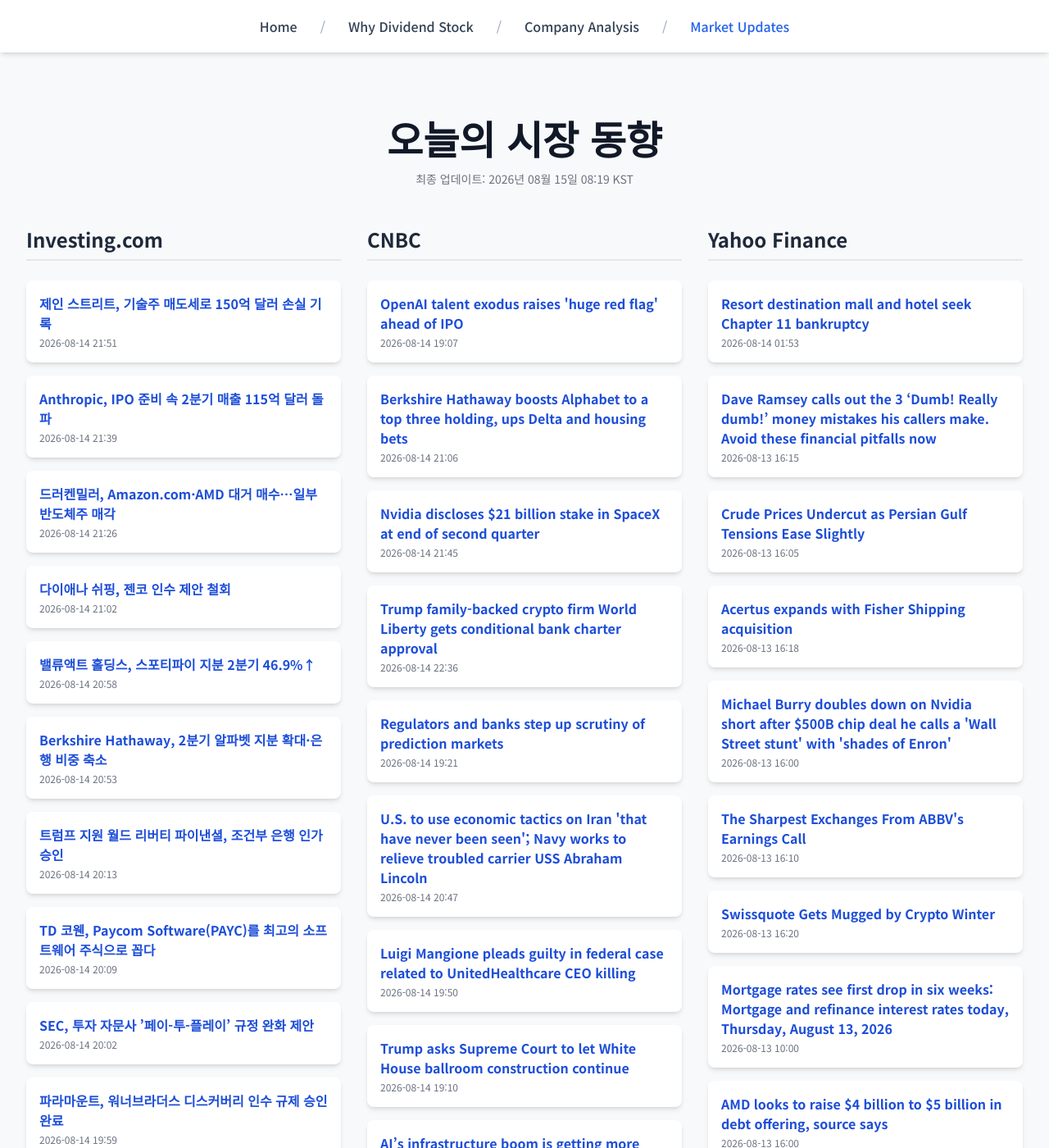
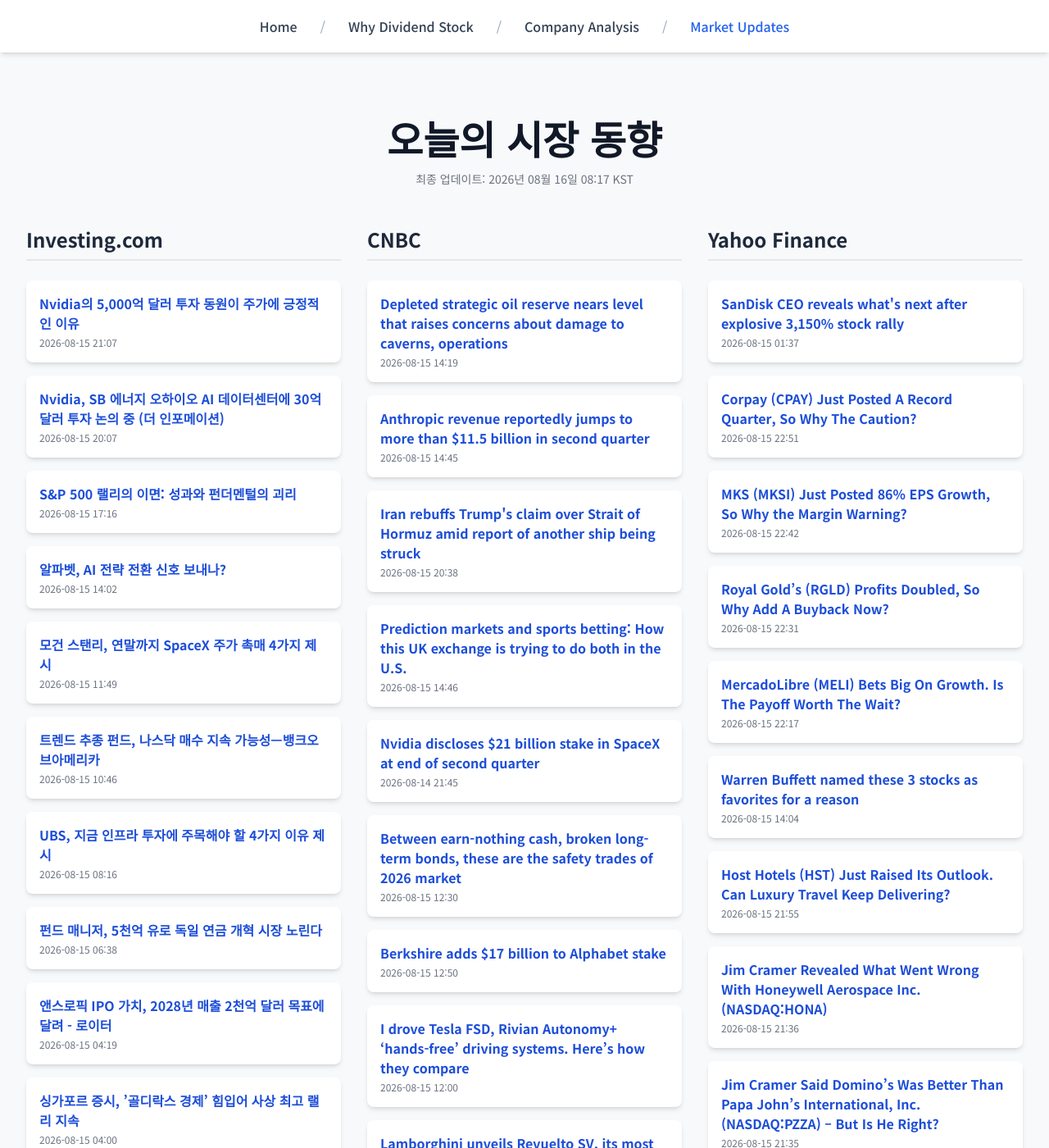
Before and after one commit to Kay-Hwang/my-company-analysis, a Jekyll site: the page built from market-updates.html, in a window 1280 px wide and 1400 px high. Shown: the whole window at 82% size. Built offline with Jekyll 4.4.1, drawn with Linux system fonts in a browser that asks for light colours; nearby versions of some CDN libraries; a script that is not in the unit is left out; some of the changed text lies outside the part shown.

Commit message:
Update daily data

```diff
--- a/_data/latest_data.json
+++ b/_data/latest_data.json
@@ -1,80 +1,92 @@
 {
-  "lastUpdated": "2026년 08월 15일 08:19 KST",
+  "lastUpdated": "2026년 08월 16일 08:17 KST",
   "news": {
     "investing": [
       {
-        "title": "제인 스트리트, 기술주 매도세로 150억 달러 손실 기록",
-        "link": "https://kr.investing.com/news/stock-market-news/article-2063171",
-        "pubDate": "2026-08-14 21:51:08",
-        "summary": "제인 스트리트, 기술주 매도세로 150억 달러 손실 기록"
+        "title": "Nvidia의 5,000억 달러 투자 동원이 주가에 긍정적인 이유",
+        "link": "https://kr.investing.com/news/stock-market-news/article-2063421",
+        "pubDate": "2026-08-15 21:07:11",
+        "summary": "Nvidia의 5,000억 달러 투자 동원이 주가에 긍정적인 이유"
       },
       {
-        "title": "Anthropic, IPO 준비 속 2분기 매출 115억 달러 돌파",
-        "link": "https://kr.investing.com/news/stock-market-news/article-2063156",
-        "pubDate": "2026-08-14 21:39:38",
-        "summary": "Anthropic, IPO 준비 속 2분기 매출 115억 달러 돌파"
+        "title": "Nvidia, SB 에너지 오하이오 AI 데이터센터에 30억 달러 투자 논의 중 (더 인포메이션)",
+        "link": "https://kr.investing.com/news/stock-market-news/article-2063417",
+        "pubDate": "2026-08-15 20:07:24",
+        "summary": "Nvidia, SB 에너지 오하이오 AI 데이터센터에 30억 달러 투자 논의 중 (더 인포메이션)"
       },
       {
-        "title": "드러켄밀러, Amazon.com·AMD 대거 매수…일부 반도체주 매각",
-        "link": "https://kr.investing.com/news/stock-market-news/article-2063148",
-        "pubDate": "2026-08-14 21:26:38",
-        "summary": "드러켄밀러, Amazon.com·AMD 대거 매수…일부 반도체주 매각"
+        "title": "S&P 500 랠리의 이면: 성과와 펀더멘털의 괴리",
+        "link": "https://kr.investing.com/news/stock-market-news/article-2063393",
+        "pubDate": "2026-08-15 17:16:30",
+        "summary": "S&P 500 랠리의 이면: 성과와 펀더멘털의 괴리"
       },
       {
-        "title": "다이애나 쉬핑, 젠코 인수 제안 철회",
-        "link": "https://kr.investing.com/news/stock-market-news/article-93CH-2063124",
-        "pubDate": "2026-08-14 21:02:02",
-        "summary": "다이애나 쉬핑, 젠코 인수 제안 철회"
+        "title": "알파벳, AI 전략 전환 신호 보내나?",
+        "link": "https://kr.investing.com/news/stock-market-news/article-2063366",
+        "pubDate": "2026-08-15 14:02:13",
+        "summary": "알파벳, AI 전략 전환 신호 보내나?"
       },
       {
-        "title": "밸류액트 홀딩스, 스포티파이 지분 2분기 46.9%↑",
-        "link": "https://kr.investing.com/news/stock-market-news/article-93CH-2063121",
-        "pubDate": "2026-08-14 20:58:29",
-        "summary": "밸류액트 홀딩스, 스포티파이 지분 2분기 46.9%↑"
+        "title": "모건 스탠리, 연말까지 SpaceX 주가 촉매 4가지 제시",
+        "link": "https://kr.investing.com/news/stock-market-news/article-2063355",
+        "pubDate": "2026-08-15 11:49:49",
+        "summary": "모건 스탠리, 연말까지 SpaceX 주가 촉매 4가지 제시"
       },
       {
-        "title": "Berkshire Hathaway, 2분기 알파벳 지분 확대·은행 비중 축소",
-        "link": "https://kr.investing.com/news/stock-market-news/article-2063120",
-        "pubDate": "2026-08-14 20:53:58",
-        "summary": "Berkshire Hathaway, 2분기 알파벳 지분 확대·은행 비중 축소"
+        "title": "트렌드 추종 펀드, 나스닥 매수 지속 가능성—뱅크오브아메리카",
+        "link": "https://kr.investing.com/news/stock-market-news/article-2063343",
+        "pubDate": "2026-08-15 10:46:27",
+        "summary": "트렌드 추종 펀드, 나스닥 매수 지속 가능성—뱅크오브아메리카"
       },
       {
-        "title": "트럼프 지원 월드 리버티 파이낸셜, 조건부 은행 인가 승인",
-        "link": "https://kr.investing.com/news/stock-market-news/article-93CH-2063089",
-        "pubDate": "2026-08-14 20:13:27",
-        "summary": "트럼프 지원 월드 리버티 파이낸셜, 조건부 은행 인가 승인"
+        "title": "UBS, 지금 인프라 투자에 주목해야 할 4가지 이유 제시",
+        "link": "https://kr.investing.com/news/stock-market-news/article-2063331",
+        "pubDate": "2026-08-15 08:16:29",
+        "summary": "UBS, 지금 인프라 투자에 주목해야 할 4가지 이유 제시"
       },
       {
-        "title": "TD 코웬, Paycom Software(PAYC)를 최고의 소프트웨어 주식으로 꼽다",
-        "link": "https://kr.investing.com/news/stock-market-news/article-93CH-2063086",
-        "pubDate": "2026-08-14 20:09:10",
-        "summary": "TD 코웬, Paycom Software(PAYC)를 최고의 소프트웨어 주식으로 꼽다"
+        "title": "펀드 매니저, 5천억 유로 독일 연금 개혁 시장 노린다",
+        "link": "https://kr.investing.com/news/stock-market-news/article-2063324",
+        "pubDate": "2026-08-15 06:38:07",
+        "summary": "펀드 매니저, 5천억 유로 독일 연금 개혁 시장 노린다"
       },
       {
-        "title": "SEC, 투자 자문사 ’페이-투-플레이’ 규정 완화 제안",
-        "link": "https://kr.investing.com/news/stock-market-news/article-93CH-2063081",
-        "pubDate": "2026-08-14 20:02:12",
-        "summary": "SEC, 투자 자문사 ’페이-투-플레이’ 규정 완화 제안"
+        "title": "앤스로픽 IPO 가치, 2028년 매출 2천억 달러 목표에 달려 - 로이터",
+        "link": "https://kr.investing.com/news/stock-market-news/article-2063303",
+        "pubDate": "2026-08-15 04:19:30",
+        "summary": "앤스로픽 IPO 가치, 2028년 매출 2천억 달러 목표에 달려 - 로이터"
       },
       {
-        "title": "파라마운트, 워너브라더스 디스커버리 인수 규제 승인 완료",
-        "link": "https://kr.investing.com/news/stock-market-news/article-2063080",
-        "pubDate": "2026-08-14 19:59:45",
-        "summary": "파라마운트, 워너브라더스 디스커버리 인수 규제 승인 완료"
+        "title": "싱가포르 증시, ’골디락스 경제’ 힘입어 사상 최고 랠리 지속",
+        "link": "https://kr.investing.com/news/stock-market-news/article-2063296",
+        "pubDate": "2026-08-15 04:00:06",
+        "summary": "싱가포르 증시, ’골디락스 경제’ 힘입어 사상 최고 랠리 지속"
       }
     ],
     "cnbc": [
       {
-        "title": "OpenAI talent exodus raises 'huge red flag' ahead of IPO",
-        "link": "https://www.cnbc.com/2026/08/14/open-ai-ipo-red-flag.html",
-        "pubDate": "Fri, 14 Aug 2026 19:07:11 GMT",
-        "summary": "OpenAI's C-suite turnover gives investors another reason for concern as the company pushes toward a mammoth IPO."
+        "title": "Depleted strategic oil reserve nears level that raises concerns about damage to caverns, operations",
+        "link": "https://www.cnbc.com/2026/08/15/strategic-petroleum-reserve-spr-oil-iran-war-caverns.html",
+        "pubDate": "Sat, 15 Aug 2026 14:19:35 GMT",
+        "summary": "The rapid drawdown of the U.S. Strategic Petroleum Reserve could damage the caverns that store the oil, experts warn."
       },
       {
-        "title": "Berkshire Hathaway boosts Alphabet to a top three holding, ups Delta and housing bets",
-        "link": "https://www.cnbc.com/2026/08/14/berkshire-hathaway-boosts-alphabet-to-a-top-three-holding-ups-delta-and-housing-bets.html",
-        "pubDate": "Fri, 14 Aug 2026 21:06:48 GMT",
-        "summary": "Berkshire owned about 106 million shares in the parent of Google, worth $37.9 billion at the end of June, according to a regulatory filing released Friday."
+        "title": "Anthropic revenue reportedly jumps to more than $11.5 billion in second quarter",
+        "link": "https://www.cnbc.com/2026/08/15/anthropic-revenue-jumps-to-over-11point5-billion-in-q2-report.html",
+        "pubDate": "Sat, 15 Aug 2026 14:45:31 GMT",
+        "summary": "The jump in revenue underscores the rapid growth of the Claude chatbot maker as it prepares for a potential blockbuster initial public offering."
+      },
+      {
+        "title": "Iran rebuffs Trump's claim over Strait of Hormuz amid report of another ship being struck",
+        "link": "https://www.cnbc.com/2026/08/15/iran-rebuffs-trumps-claim-over-hormuz-amid-report-of-ship-strike.html",
+        "pubDate": "Sat, 15 Aug 2026 20:38:29 GMT",
+        "summary": "Iran's deputy foreign minister says Hormuz \"will remain Iranian\" after Trump's claim that the waterway would soon become U.S. territory."
+      },
+      {
+        "title": "Prediction markets and sports betting: How this UK exchange is trying to do both in the U.S.",
+        "link": "https://www.cnbc.com/2026/08/15/prediction-markets-and-sports-betting-how-this-uk-exchange-is-trying-to-do-both-in-the-us.html",
+        "pubDate": "Sat, 15 Aug 2026 14:46:43 GMT",
+        "summary": "Smarkets is entering the U.S. prediction market race but also applying to run as a sportsbook within states amid regulatory uncertainty at the federal level."
       },
       {
         "title": "Nvidia discloses $21 billion stake in SpaceX at end of second quarter",
@@ -83,108 +95,96 @@
         "summary": "Nvidia's stake in SpaceX, which came through an investment in xAI, was worth about $21 billion at the end of the second quarter."
       },
       {
-        "title": "Trump family-backed crypto firm World Liberty gets conditional bank charter approval",
-        "link": "https://www.cnbc.com/2026/08/14/world-liberty-trump-occ-bank-charter-stablecoin.html",
-        "pubDate": "Fri, 14 Aug 2026 22:36:37 GMT",
-        "summary": "The OCC conditionally approved World Liberty Trust Co.’s national trust bank charter. That would allow the Trump family-backed firm to issue stablecoins."
+        "title": "Between earn-nothing cash, broken long-term bonds, these are the safety trades of 2026 market",
+        "link": "https://www.cnbc.com/2026/08/15/cash-money-market-funds-bonds.html",
+        "pubDate": "Sat, 15 Aug 2026 12:30:01 GMT",
+        "summary": "Investors have flocked to short-term investments like ultra-short bond funds in anticipation of a stock market correction and with long-term bonds broken."
       },
       {
-        "title": "Regulators and banks step up scrutiny of prediction markets",
-        "link": "https://www.cnbc.com/2026/08/14/prediction-markets-scrutiny-mounts-from-regulators-and-banks.html",
-        "pubDate": "Fri, 14 Aug 2026 19:21:49 GMT",
-        "summary": "The CFTC is reviewing prediction betting platforms' so-called mention markets, people familiar with the matter confirmed to CNBC."
+        "title": "Berkshire adds $17 billion to Alphabet stake",
+        "link": "https://www.cnbc.com/2026/08/15/berkshire-adds-17-billion-to-alphabet-stake.html",
+        "pubDate": "Sat, 15 Aug 2026 12:50:41 GMT",
+        "summary": "Google parent Alphabet is now the third largest holding in Berkshire Hathaway's equity portfolio."
       },
       {
-        "title": "U.S. to use economic tactics on Iran 'that have never been seen'; Navy works to relieve troubled carrier USS Abraham Lincoln",
-        "link": "https://www.cnbc.com/2026/08/14/us-iran-war-trump-hormuz-carrier-abraham-lincoln-george-washington.html",
-        "pubDate": "Fri, 14 Aug 2026 20:47:41 GMT",
-        "summary": "The Trump administration is ratcheting up rhetorical pressure on Iran as the military conflict in Iran appears mired in a strategic stalemate."
+        "title": "I drove Tesla FSD, Rivian Autonomy+ ‘hands-free’ driving systems. Here’s how they compare",
+        "link": "https://www.cnbc.com/2026/08/15/rivian-tesla-self-driving-adas-fsd.html",
+        "pubDate": "Sat, 15 Aug 2026 12:00:01 GMT",
+        "summary": "Rivian is trying to catch up to Tesla's \"hands-free\" capabilities, but with additional safety guardrails that the Elon Musk company doesn't have."
       },
       {
-        "title": "Luigi Mangione pleads guilty in federal case related to UnitedHealthcare CEO killing",
-        "link": "https://www.cnbc.com/2026/08/14/luigi-mangione-pleads-guilty-brian-thompson-killing.html",
-        "pubDate": "Fri, 14 Aug 2026 19:50:11 GMT",
-        "summary": "Mangione's lawyers argue his federal plea bars his prosecution for murder in state court for Brian Thompson's slaying due to New York's double jeopardy law"
+        "title": "Lamborghini unveils Revuelto SV, its most powerful production car ever",
+        "link": "https://www.cnbc.com/2026/08/14/lamborghini-revuelto-sv-hybrid-price.html",
+        "pubDate": "Fri, 14 Aug 2026 18:00:01 GMT",
+        "summary": "Lamborghini's Revuelto SV is a limited-edition V12 hybrid with over 1,050 horsepower, a 2.4-second 0-to-100 kph time and a $741,172 starting price."
       },
       {
-        "title": "Trump asks Supreme Court to let White House ballroom construction continue",
-        "link": "https://www.cnbc.com/2026/08/14/trump-ballroom-supreme-court-white-house.html",
-        "pubDate": "Fri, 14 Aug 2026 19:10:18 GMT",
-        "summary": "President Donald Trump tore down the White House East Wing to make way for the ballroom project."
-      },
-      {
-        "title": "AI’s infrastructure boom is getting more leveraged — and harder to track",
-        "link": "https://www.cnbc.com/2026/08/14/ai-infrastructure-debt-leverage-risks.html",
-        "pubDate": "Fri, 14 Aug 2026 12:03:32 GMT",
-        "summary": "AI’s infrastructure boom is increasingly being funded through bonds, leases and private capital, while leveraged investors add another layer of market risk."
-      },
-      {
-        "title": "New CNBC Generation Lab poll shows almost half of 18- to 34-year-olds see democratic socialism positively",
-        "link": "https://www.cnbc.com/2026/08/13/cnbc-poll-half-of-those-18-to-34-view-democratic-socialism-positively.html",
-        "pubDate": "Fri, 14 Aug 2026 15:22:00 GMT",
-        "summary": "New CNBC Generation Lab poll shows almost half of 18- to 34-year-olds see democratic socialism positively and nearly 80% see the U.S. economy negatively."
+        "title": "Marijuana reform is emerging as a midterm elections issue on both sides of the aisle",
+        "link": "https://www.cnbc.com/2026/08/15/cannabis-marijuana-legalization-midterm-elections.html",
+        "pubDate": "Sat, 15 Aug 2026 17:35:09 GMT",
+        "summary": "With November's midterms fast approaching, cannabis reform is an issue. It's popular with voters, but its power to tilt elections remains uncertain."
       }
     ],
     "yahoo": [
       {
-        "title": "Resort destination mall and hotel seek Chapter 11 bankruptcy",
-        "link": "https://finance.yahoo.com/real-estate/articles/68-old-resort-hotel-mall-015339982.html",
-        "pubDate": "2026-08-14T01:53:39Z",
-        "summary": "Resort destination mall and hotel seek Chapter 11 bankruptcy"
+        "title": "SanDisk CEO reveals what's next after explosive 3,150% stock rally",
+        "link": "https://finance.yahoo.com/markets/stocks/articles/sandisk-ceo-reveals-whats-next-013700105.html",
+        "pubDate": "2026-08-15T01:37:00Z",
+        "summary": "SanDisk CEO reveals what's next after explosive 3,150% stock rally"
       },
       {
-        "title": "Dave Ramsey calls out the 3 ‘Dumb! Really dumb!’ money mistakes his callers make. Avoid these financial pitfalls now",
-        "link": "https://finance.yahoo.com/markets/articles/dave-ramsey-calls-3-dumb-161500078.html",
-        "pubDate": "2026-08-13T16:15:00Z",
-        "summary": "Dave Ramsey calls out the 3 ‘Dumb! Really dumb!’ money mistakes his callers make. Avoid these financial pitfalls now"
+        "title": "Corpay (CPAY) Just Posted A Record Quarter, So Why The Caution?",
+        "link": "https://finance.yahoo.com/markets/stocks/articles/corpay-cpay-just-posted-record-225148418.html",
+        "pubDate": "2026-08-15T22:51:48Z",
+        "summary": "Corpay (CPAY) Just Posted A Record Quarter, So Why The Caution?"
       },
       {
-        "title": "Crude Prices Undercut as Persian Gulf Tensions Ease Slightly",
-        "link": "https://finance.yahoo.com/energy/articles/crude-prices-undercut-persian-gulf-160516645.html",
-        "pubDate": "2026-08-13T16:05:16Z",
-        "summary": "Crude Prices Undercut as Persian Gulf Tensions Ease Slightly"
+        "title": "MKS (MKSI) Just Posted 86% EPS Growth, So Why the Margin Warning?",
+        "link": "https://finance.yahoo.com/markets/stocks/articles/mks-mksi-just-posted-86-224242758.html",
+        "pubDate": "2026-08-15T22:42:42Z",
+        "summary": "MKS (MKSI) Just Posted 86% EPS Growth, So Why the Margin Warning?"
       },
       {
-        "title": "Acertus expands with Fisher Shipping acquisition",
-        "link": "https://finance.yahoo.com/small-business/articles/acertus-expands-fisher-shipping-acquisition-161813336.html",
-        "pubDate": "2026-08-13T16:18:13Z",
-        "summary": "Acertus expands with Fisher Shipping acquisition"
+        "title": "Royal Gold’s (RGLD) Profits Doubled, So Why Add A Buyback Now?",
+        "link": "https://finance.yahoo.com/markets/stocks/articles/royal-gold-rgld-profits-doubled-223104992.html",
+        "pubDate": "2026-08-15T22:31:04Z",
+        "summary": "Royal Gold’s (RGLD) Profits Doubled, So Why Add A Buyback Now?"
       },
       {
-        "title": "Michael Burry doubles down on Nvidia short after $500B chip deal he calls a 'Wall Street stunt' with 'shades of Enron'",
-        "link": "https://finance.yahoo.com/markets/stocks/articles/michael-burry-doubles-down-nvidia-160000531.html",
-        "pubDate": "2026-08-13T16:00:00Z",
-        "summary": "Michael Burry doubles down on Nvidia short after $500B chip deal he calls a 'Wall Street stunt' with 'shades of Enron'"
+        "title": "MercadoLibre (MELI) Bets Big On Growth. Is The Payoff Worth The Wait?",
+        "link": "https://finance.yahoo.com/markets/stocks/articles/mercadolibre-meli-bets-big-growth-221741258.html",
+        "pubDate": "2026-08-15T22:17:41Z",
+        "summary": "MercadoLibre (MELI) Bets Big On Growth. Is The Payoff Worth The Wait?"
       },
       {
-        "title": "The Sharpest Exchanges From ABBV's Earnings Call",
-        "link": "https://finance.yahoo.com/healthcare/articles/sharpest-exchanges-abbvs-earnings-call-161011826.html",
-        "pubDate": "2026-08-13T16:10:11Z",
-        "summary": "The Sharpest Exchanges From ABBV's Earnings Call"
+        "title": "Warren Buffett named these 3 stocks as favorites for a reason",
+        "link": "https://finance.yahoo.com/markets/stocks/articles/warren-buffett-named-3-stocks-140400163.html",
+        "pubDate": "2026-08-15T14:04:00Z",
+        "summary": "Warren Buffett named these 3 stocks as favorites for a reason"
       },
       {
-        "title": "Swissquote Gets Mugged by Crypto Winter",
-        "link": "https://finance.yahoo.com/markets/crypto/articles/swissquote-gets-mugged-crypto-winter-162003960.html",
-        "pubDate": "2026-08-13T16:20:03Z",
-        "summary": "Swissquote Gets Mugged by Crypto Winter"
+        "title": "Host Hotels (HST) Just Raised Its Outlook. Can Luxury Travel Keep Delivering?",
+        "link": "https://finance.yahoo.com/markets/stocks/articles/host-hotels-hst-just-raised-215502105.html",
+        "pubDate": "2026-08-15T21:55:02Z",
+        "summary": "Host Hotels (HST) Just Raised Its Outlook. Can Luxury Travel Keep Delivering?"
       },
       {
-        "title": "Mortgage rates see first drop in six weeks: Mortgage and refinance interest rates today, Thursday, August 13, 2026",
-        "link": "https://finance.yahoo.com/personal-finance/mortgages/article/mortgage-rates-see-first-drop-in-six-weeks-mortgage-and-refinance-interest-rates-today-thursday-august-13-2026-100000704.html",
-        "pubDate": "2026-08-13T10:00:00Z",
-        "summary": "Mortgage rates see first drop in six weeks: Mortgage and refinance interest rates today, Thursday, August 13, 2026"
+        "title": "Jim Cramer Revealed What Went Wrong With Honeywell Aerospace Inc. (NASDAQ:HONA)",
+        "link": "https://finance.yahoo.com/markets/stocks/articles/jim-cramer-revealed-went-wrong-213604620.html",
+        "pubDate": "2026-08-15T21:36:04Z",
+        "summary": "Jim Cramer Revealed What Went Wrong With Honeywell Aerospace Inc. (NASDAQ:HONA)"
       },
       {
-        "title": "AMD looks to raise $4 billion to $5 billion in debt offering, source says",
-        "link": "https://finance.yahoo.com/markets/stocks/articles/amd-looks-raise-4-billion-160009191.html",
-        "pubDate": "2026-08-13T16:00:09Z",
-        "summary": "AMD looks to raise $4 billion to $5 billion in debt offering, source says"
+        "title": "Jim Cramer Said Domino’s Was Better Than Papa John’s International, Inc. (NASDAQ:PZZA) – But Is He Right?",
+        "link": "https://finance.yahoo.com/markets/stocks/articles/jim-cramer-said-domino-better-213509638.html",
+        "pubDate": "2026-08-15T21:35:09Z",
+        "summary": "Jim Cramer Said Domino’s Was Better Than Papa John’s International, Inc. (NASDAQ:PZZA) – But Is He Right?"
       },
       {
-        "title": "How To Give A Bull Wings While Trading This Hot Energy Stock",
-        "link": "https://www.investors.com/research/options/valero-energy-vlo-stock-bullish-butterfly-spread-options/?src=A00220&yptr=yahoo",
-        "pubDate": "2026-08-13T16:19:56Z",
-        "summary": "How To Give A Bull Wings While Trading This Hot Energy Stock"
+        "title": "Diageo (DEO) Vs Constellation (STZ): Hedge Funds Appear To Mirror Jim Cramer’s Sentiment",
+        "link": "https://finance.yahoo.com/markets/stocks/articles/diageo-deo-vs-constellation-stz-213214804.html",
+        "pubDate": "2026-08-15T21:32:14Z",
+        "summary": "Diageo (DEO) Vs Constellation (STZ): Hedge Funds Appear To Mirror Jim Cramer’s Sentiment"
       }
     ]
   }
```
